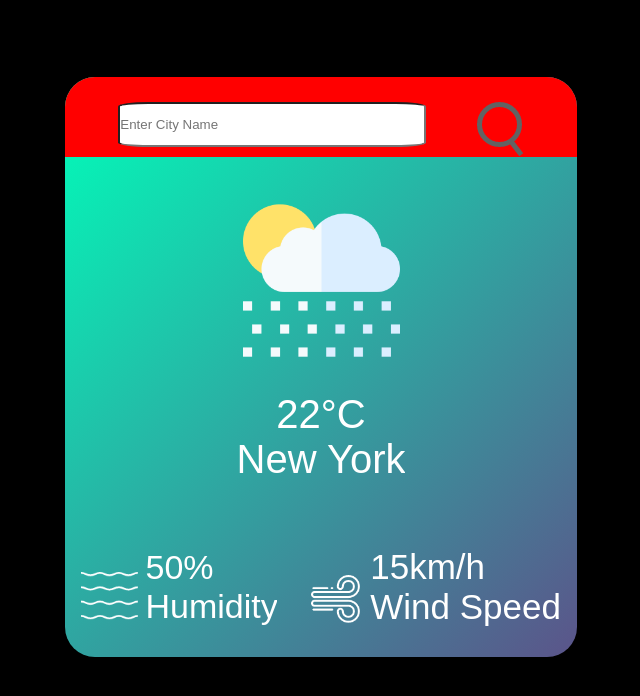
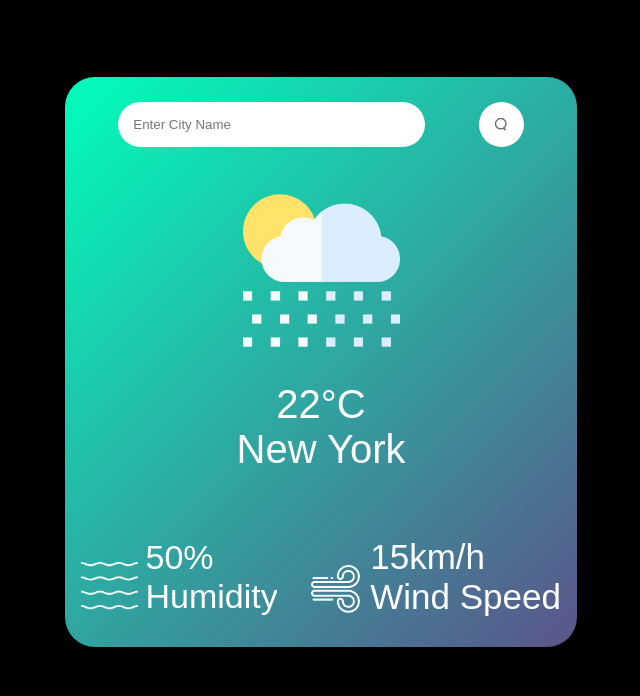
Before and after one commit to shobhit15082003/Weather-App, a plain HTML site: page index.html in a window 1280 px wide. Shown: the whole page, without its empty margins (319-959 px from the left). Drawn offline with Linux system fonts and the light colour scheme.

Commit message:
html and css complete

```diff
--- a/style.css
+++ b/style.css
@@ -31,18 +31,32 @@
   .searchbar{
     display: flex;
     padding-top: 5%;
-    gap: 10%;
-    background-color: red;
+    /* gap: 10%; */
+    /* background-color: red; */
     width: 100%;
-    justify-content: center;
+    /* justify-content: center; */
+    justify-content: space-evenly;
+
 
   }
   .searchbar input{
     height: 45px;
     width: 60%;
-    border-radius: 10%;
+    /* border-radius: 50%; */
+    border-radius: 25px; /* Adjust border-radius to make the input appear more cylindrical */
+    border: none;
+    outline: none;
+    padding: 0 15px;
   }
 
+  .searchbar img{
+    border-radius: 50%; /* Make the search icon circular */
+    background-color: white; /* Applied background color */
+    width: 45px; /* Set a fixed width */
+    height: 45px; /* Set a fixed height */
+    object-fit: contain; /* Maintain aspect ratio */
+    padding: 15.3px;
+  }
 
   .bottom{
     display: flex;
```
Also changed, not shown: index.html (+1 -0 lines).
